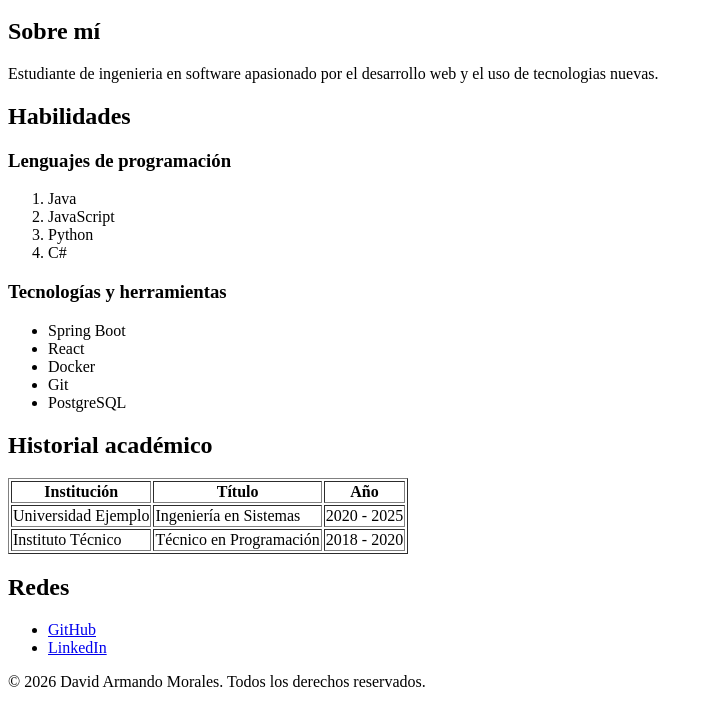
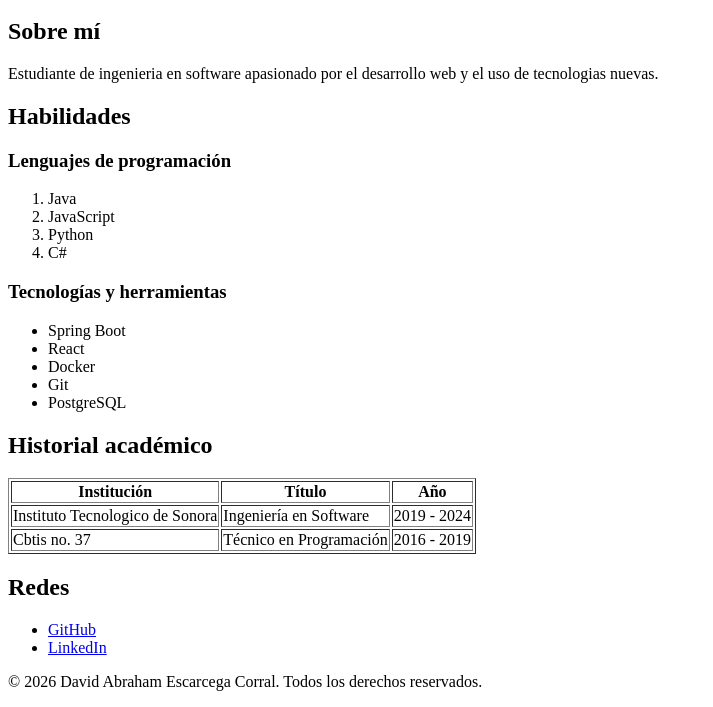
Before and after one commit to DavidEscarcegaCorral/actividades-apps-web, a plain HTML site: page portfolio-personal/src/main/resources/static/index.html in a window 1280 px wide. Shown: the part 118-825 px from the top of the page, without its empty margins (0-713 px from the left). Drawn offline with Linux system fonts and the light colour scheme.

Commit message:
Portfolio v1

```diff
--- a/portfolio-personal/src/main/resources/static/index.html
+++ b/portfolio-personal/src/main/resources/static/index.html
@@ -56,14 +56,14 @@
                 </thead>
                 <tbody>
                     <tr>
-                        <td>Universidad Ejemplo</td>
-                        <td>Ingeniería en Sistemas</td>
-                        <td>2020 - 2025</td>
+                        <td>Instituto Tecnologico de Sonora</td>
+                        <td>Ingeniería en Software</td>
+                        <td>2019 - 2024</td>
                     </tr>
                     <tr>
-                        <td>Instituto Técnico</td>
+                        <td>Cbtis no. 37</td>
                         <td>Técnico en Programación</td>
-                        <td>2018 - 2020</td>
+                        <td>2016 - 2019</td>
                     </tr>
                 </tbody>
             </table>
@@ -72,14 +72,14 @@
         <section>
             <h2>Redes</h2>
             <ul>
-                <li><a href="https://github.com/" target="_blank">GitHub</a></li>
+                <li><a href="https://github.com/DavidEscarcegaCorral" target="_blank">GitHub</a></li>
                 <li><a href="https://linkedin.com/" target="_blank">LinkedIn</a></li>
             </ul>
         </section>
     </main>
 
     <footer>
-        <p>&copy; 2026 David Armando Morales. Todos los derechos reservados.</p>
+        <p>&copy; 2026 David Abraham Escarcega Corral. Todos los derechos reservados.</p>
     </footer>
 
 </body>
```
Also changed, not shown: portfolio-personal/src/main/resources/static/proyectos.html (+4 -5 lines).
